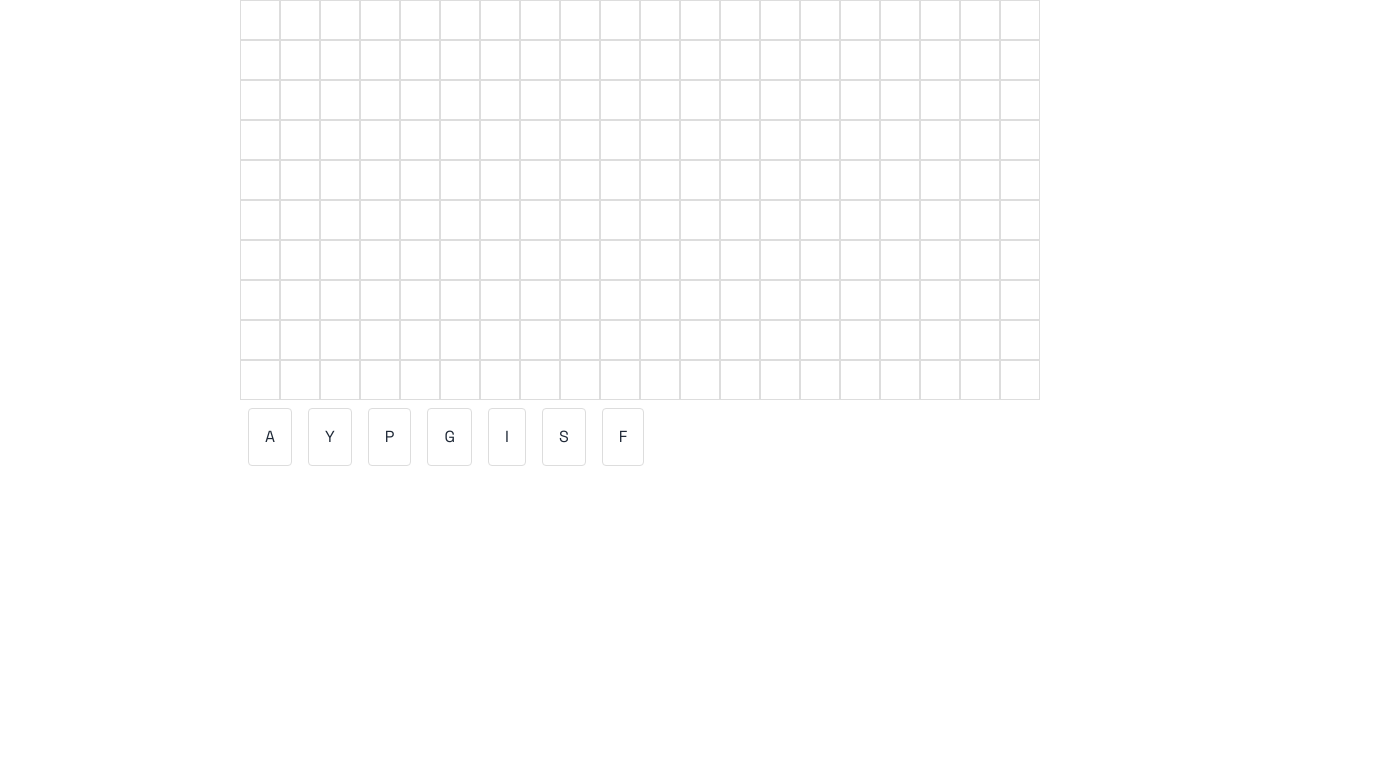
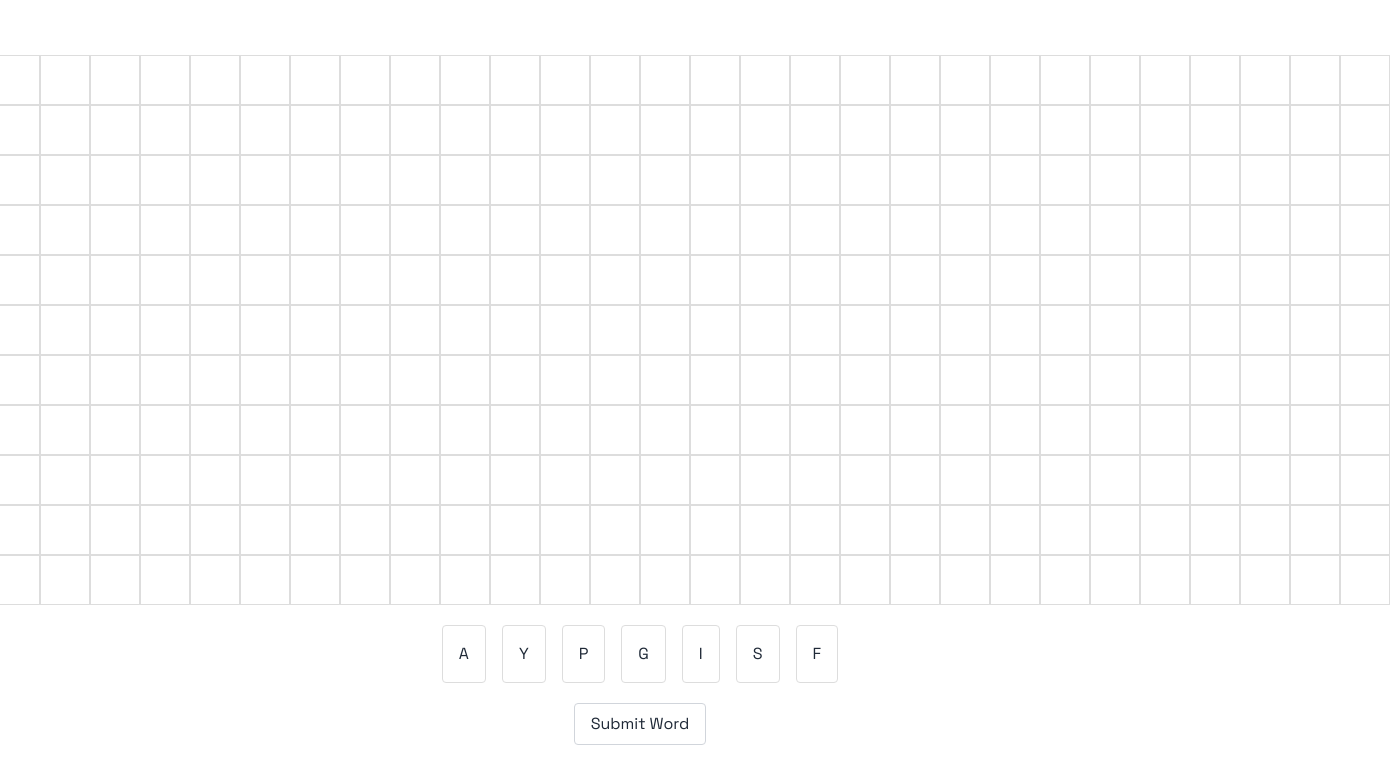
Before and after one commit to wparke4/game-prototypes, a Nuxt app: page /Wordrift in a window 1280 px wide. Shown: the top 784 px of the page, 1390 px wide, since content can reach past the window. Built offline with nearby package versions, Linux system fonts and the light colour scheme.

Commit message:
First cell occupation checked

```diff
--- a/components/wordriftFolder/Grid.vue
+++ b/components/wordriftFolder/Grid.vue
@@ -24,7 +24,7 @@
 export default {
   data() {
       return {
-          grid: this.createGrid(10,20)
+          grid: this.createGrid(11,30)
       }
   },
   methods: {
@@ -96,11 +96,11 @@ display: flex;
 }
 
 .grid-cell {
-height: 40px;
-width: 40px;
+height: 50px;
+width: 50px;
 border: 1px solid #ddd;
 text-align: center;
-line-height: 40px;
+line-height: 50px;
 cursor: pointer;
 }
 
--- a/components/wordriftFolder/WordValidator.vue
+++ b/components/wordriftFolder/WordValidator.vue
@@ -6,7 +6,8 @@ export default {
   data() {
       return {
           validWords: new Set(),
-          pendingWordObjs: []
+          pendingWordObjs: [],
+          firstWord: true
       }
   },
   async mounted() {
@@ -21,8 +22,6 @@ export default {
   },
   methods: {
     addTile(tileLetter, rowIndex, colIndex) {
-      //console.log('wordValidator says cell populated position: ', cell)
-      console.log('wordVaidator says letter populated: ', tileLetter, ' at position: ', rowIndex, colIndex)
       // Create an object for each tile with letter, rowIndex, and colIndex
       const tileObj = {
         letter: tileLetter,
@@ -30,7 +29,21 @@ export default {
         colIndex: colIndex
       }
       this.pendingWordObjs.push(tileObj);
+    },
+    submitWord() {
+      if (this.firstWord) {
+        this.startingCellCheck()
+      }
+    },
+    startingCellCheck() {
       console.log('wordValidator says pendingWordObjs: ', this.pendingWordObjs)
+      //check to ensure that one of the tiles is placed at row index 5, col index 0
+      const firstTile = this.pendingWordObjs.find(tile => tile.rowIndex == 5 && tile.colIndex == 0);
+      if (firstTile) {
+        console.log('firstTile is occupied')
+      } else {
+        console.log('firstTile is not occupied')
+      }
     }
   }
 }
--- a/components/wordriftFolder/Wordrift.vue
+++ b/components/wordriftFolder/Wordrift.vue
@@ -1,7 +1,17 @@
 <template>
-    <Grid @tile-placed="tilePlacedOnGrid"  />
-    <TileRack ref="tileRack" />
-    <WordValidator ref="wordValidator"/>
+    <div
+        class="flex flex-col items-center justify-center space-y-3 h-screen"
+    >
+        <Grid @tile-placed="tilePlacedOnGrid"  />
+        <TileRack ref="tileRack" />
+        <WordValidator ref="wordValidator"/>
+        <button
+            @click="$refs.wordValidator.submitWord()"
+            class=" hover:bg-blue-100 py-2 px-4 rounded border border-gray-300"
+        >
+            Submit Word
+        </button>
+    </div>
 </template>
 
 <script>
```
